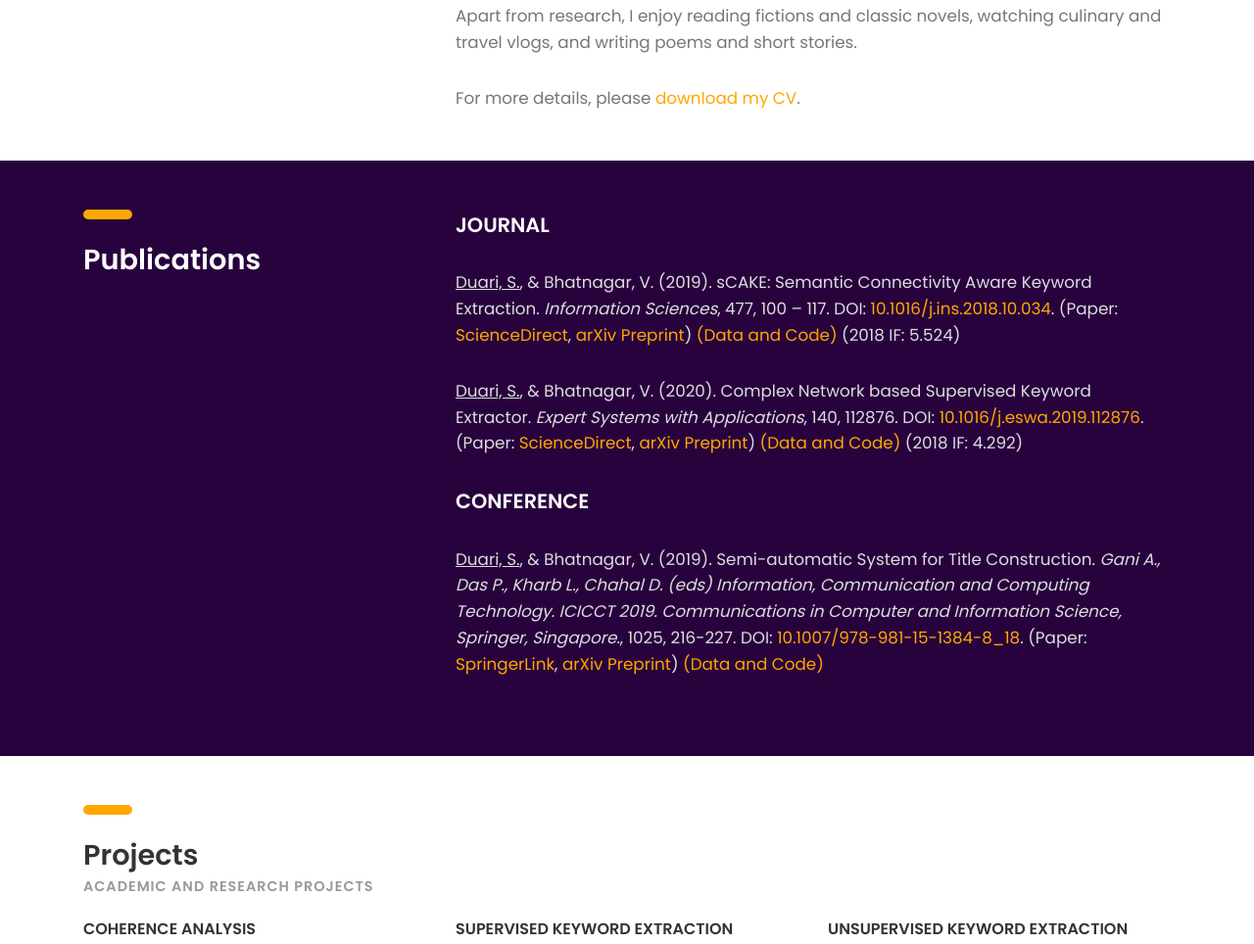
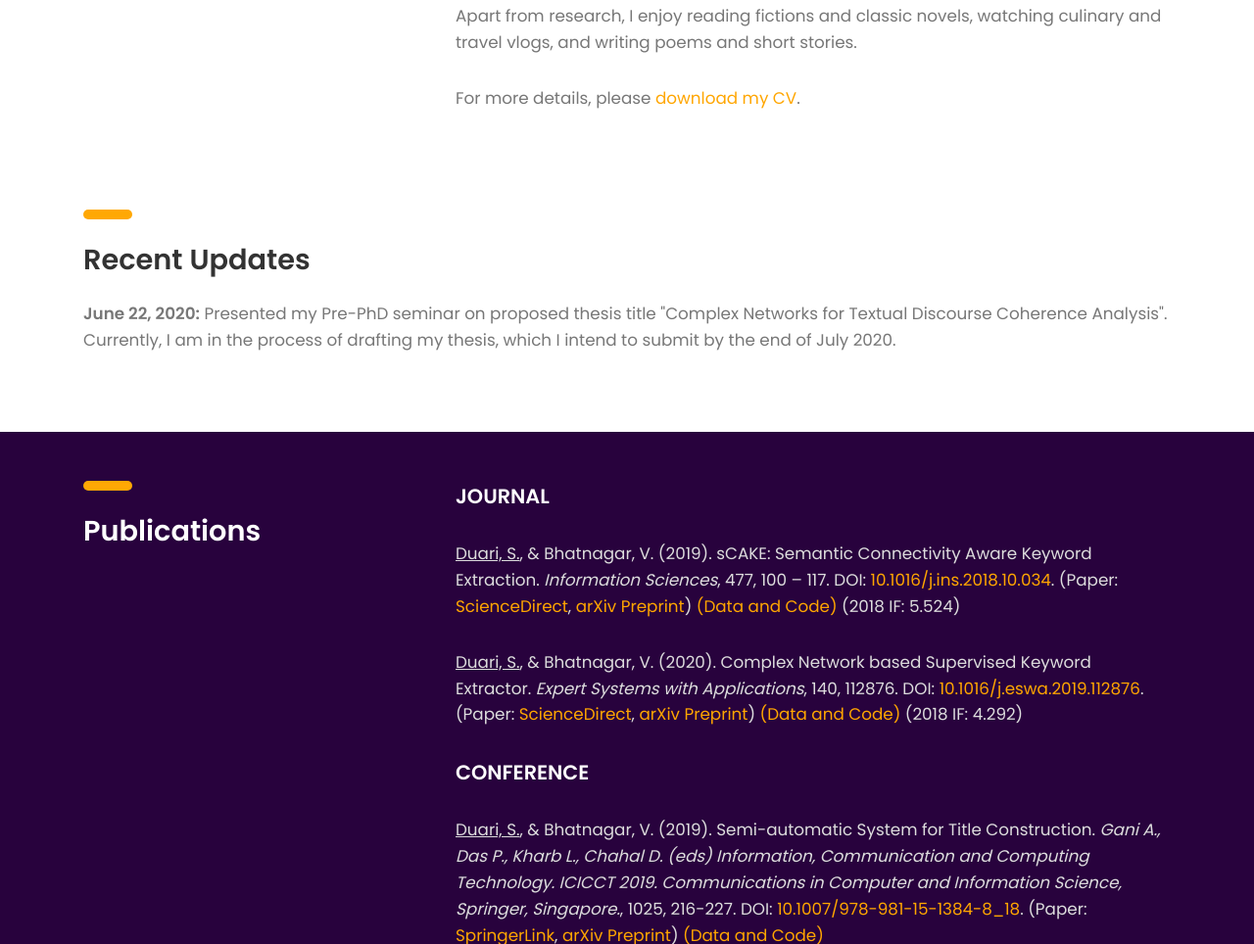
Before and after one commit to SDuari/SDuari.github.io, a plain HTML site: page index.html in a window 1280 px wide. Shown: the part 830-1794 px from the top of the page at 98% size. Drawn offline with Linux system fonts and the light colour scheme; files whose address does not match are found by name.

Commit message:
Updated index.html
Added recent updates

```diff
--- a/index.html
+++ b/index.html
@@ -91,6 +91,10 @@
 		</div><!-- container -->
 	</section><!-- intro-section -->
 
+
+
+
+
 <!-- ===============================================================About Me============================================================================== -->
 
 
@@ -116,6 +120,38 @@
 			</div><!-- row -->
 		</div><!-- container -->
 	</section><!-- about-section -->
+
+<!-- ===============================================================Recent Updates============================================================================== -->
+
+
+<section class="education-section section">
+		<div class="container">
+			<div class="row">
+				<div class="col-sm-8">
+					<div class="heading">
+						<h3><b>Recent Updates</b></h3>
+					</div>
+				</div><!-- col-sm-4 -->
+
+
+			</div><!-- row -->
+		</div><!-- container -->
+
+
+		<div class="container">
+			<div class="row">
+				<div class="col-md-12 col-sm-12">
+	  				<div class="experience margin-b-30">
+            					<!--ul class="list margin-b-30"-->
+						<p><b>June 22, 2020:</b> Presented my Pre-PhD seminar on proposed thesis title "Complex Networks for Textual Discourse Coherence Analysis". Currently, I am in the process of drafting my thesis, which I intend to submit by the end of July 2020.</p>
+						<!--/ul-->
+         				</div><!-- section title-->
+				</div><!-- col-md-->
+      			</div><!-- row-->
+    		</div><!-- container-->
+	</section><!-- education-section -->
+
+
 
 <!-- =============================================================PUBLICATIONS============================================================================== -->
 
```
Also changed, not shown: 1 other file.
